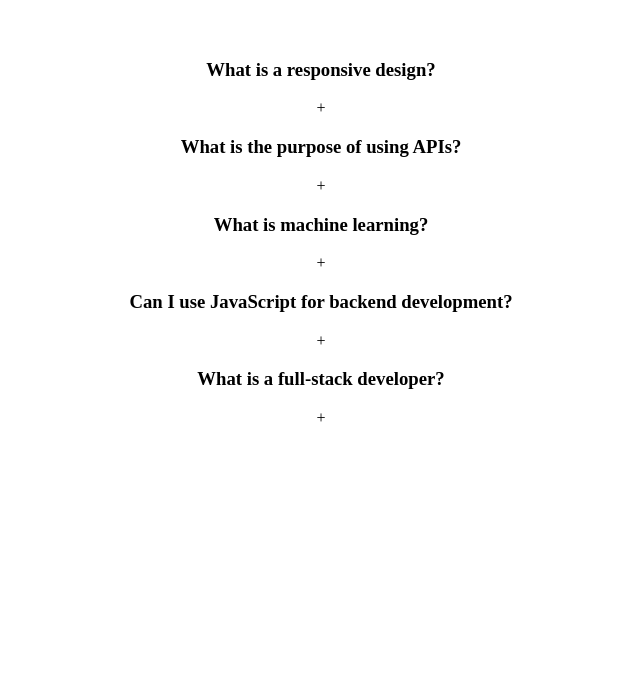
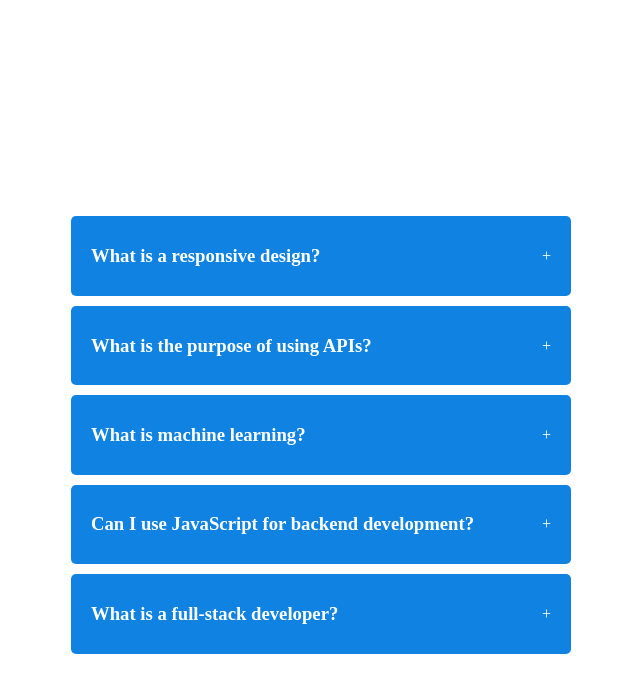
Before and after one commit to Sandunrmst/react-rapid-components, a React (Vite) app: page / in a window 1280 px wide. Shown: the top 692 px of the page, without its empty margins (319-959 px from the left). Built offline with nearby package versions, Linux system fonts and the light colour scheme.

Commit message:
add styles

```diff
--- a/src/components/faq/index.jsx
+++ b/src/components/faq/index.jsx
@@ -1,5 +1,6 @@
 import { useState } from "react"
 import faqData from "./data"
+import './styles.css'
 
 
 const Faqs = () => {
--- /dev/null
+++ b/src/components/faq/styles.css
@@ -0,0 +1,35 @@
+.wrapper{
+    display: flex;
+    height: 100vh;
+    justify-content: center;
+    align-items: center;
+}
+
+.faq{
+    width: 500px;
+
+}
+.item{
+    background: #1083e2;
+    margin-bottom: 10px;
+    padding: 10px 20px;
+    border-radius: 5px;
+
+}
+
+.title{
+    color: #ffffff;
+    display: flex;
+    justify-content: space-between;
+    align-items: center;
+    cursor: pointer;
+}
+
+.content{
+    color: #ffffff;
+    background: #419de9;
+    height: auto;
+    border-radius: 5px;
+    padding: 15px;
+
+}
```
Also changed, not shown: src/components/faq/style.css (deleted).
